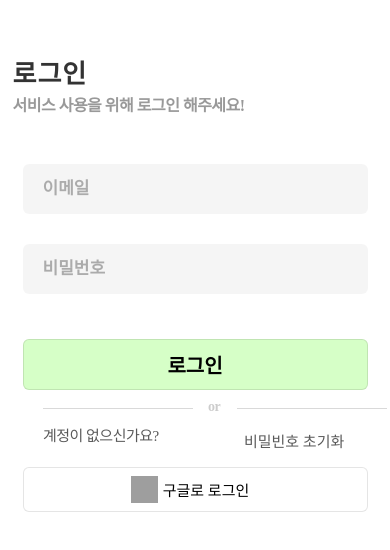
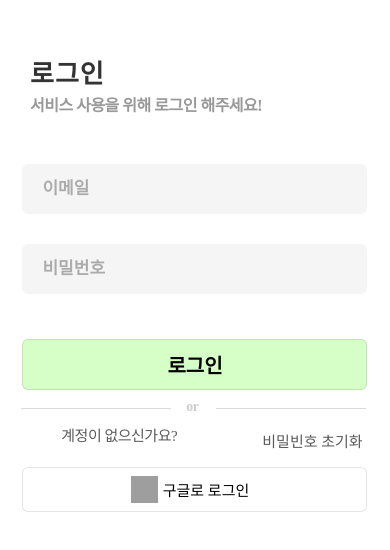
Before and after one commit to SimpleLearnEnglish/Langtudy-frontend, a Next.js app: page /auth/login in a window 390 px wide. Shown: the part 160-710 px from the top of the page. Built offline with nearby package versions, Linux system fonts and the light colour scheme; no server answers; grey boxes are pictures that could not be loaded; a web font is replaced by a local one.

Commit message:
feat(pages): responsive margin value and onClick type decide

```diff
--- a/src/pages/auth/login/index.tsx
+++ b/src/pages/auth/login/index.tsx
@@ -2,6 +2,7 @@ import { AuthBottom } from '@/src/components/Auth/Bottom';
 import { Login } from '@/src/components/Auth/Login/Form';
 import { LoginInput } from '@/src/components/Auth/Login/InputForm';
 import React, { useState } from 'react';
+import { useMediaQuery } from 'react-responsive';
 
 import {
   useAuthState,
@@ -14,20 +15,24 @@ import { useRouter } from 'next/router';
 
 //modal
 import { useRecoilState, useSetRecoilState } from 'recoil';
-import { authModalState } from '@/src/atoms/authModalAtom';
+import { AuthModalState, authModalState } from '@/src/atoms/authModalAtom';
 import ResetPassword from '@/src/components/Modal/ResetPassword';
 
 import { SocialButton } from '@/src/components/Auth';
 import { NextPage } from 'next';
 
 const LoginPage: NextPage = () => {
+  const isMobile = useMediaQuery({
+    query: '(max-width: 768px)',
+  });
+  console.log(isMobile);
   const setAuthModalState = useSetRecoilState(authModalState);
   const [userEmail, setUserEmail] = useState('');
   const [userPw, setUserPw] = useState('');
   const [modalState, setModalState] = useRecoilState(authModalState);
   const [formError, setFormError] = useState('');
   const handleClose = () =>
-    setModalState((prev) => ({
+    setModalState((prev: AuthModalState) => ({
       ...prev,
       view: 'default',
       open: false,
@@ -75,14 +80,14 @@ const LoginPage: NextPage = () => {
           </ErrorMessage>
           <LoginButton type="submit">로그인</LoginButton>
         </LoginForm>
-        <AuthBottom StyledMarinLeft={4} />
+        <AuthBottom StyledMarinLeft={isMobile ? 0 : 4} />
         <OneLineFlex>
           <OtherOptionText href={'/auth/register'}>
             계정이 없으신가요?
           </OtherOptionText>
           <LostPw
             onClick={() =>
-              setAuthModalState((prev) => ({
+              setAuthModalState((prev: AuthModalState) => ({
                 ...prev,
                 view: 'resetPassword',
               }))
```
